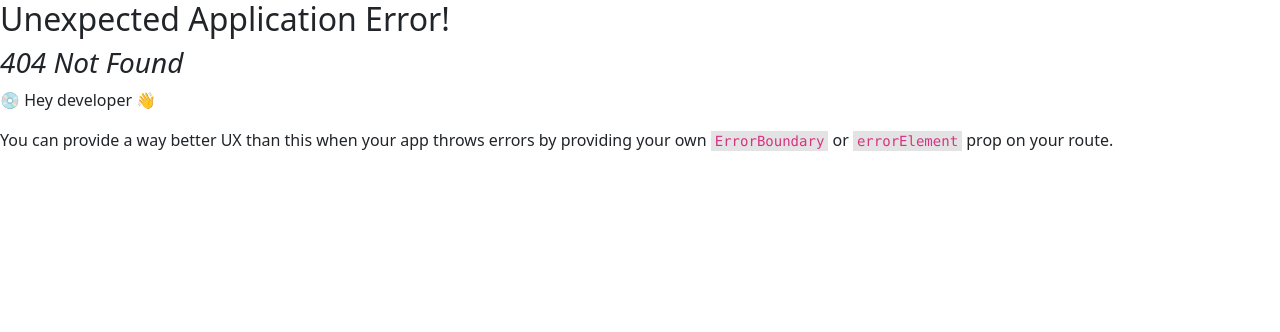
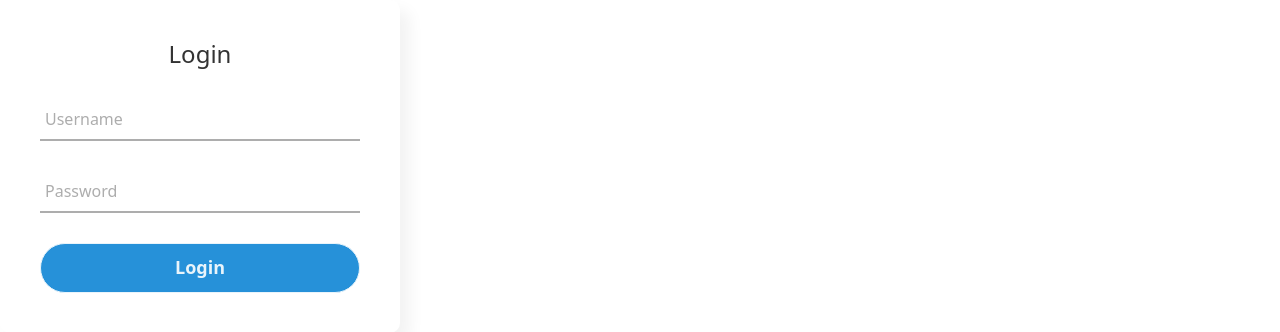
Before and after one commit to Pixoll/food-comp-db-frontend, a React (Create React App) app: page /login in a window 1280 px wide. Before the commit this address had no page. Shown: the top 332 px of the page. Built offline with nearby package versions, Linux system fonts and the light colour scheme.

Commit message:
Add login page

```diff
--- /dev/null
+++ b/src/assets/css/_login.css
@@ -0,0 +1,81 @@
+.login-div {
+    width: 400px;
+    padding: 40px;
+    background: white;
+    border-radius: 10px;
+    box-shadow: 10px 10px 15px rgba(0, 0, 0, 0.05);
+  }
+
+  .login-div h1 {
+    text-align: center;
+    margin-bottom: 20px;
+    font-size: 24px;
+    color: #333;
+  }
+
+  form .txt_field {
+    position: relative;
+    border-bottom: 2px solid #adadad;
+    margin: 30px 0;
+  }
+
+  .txt_field input {
+    width: 100%;
+    padding: 0 5px;
+    height: 40px;
+    font-size: 16px;
+    border: none;
+    background: none;
+    outline: none;
+  }
+
+  .txt_field label {
+    position: absolute;
+    top: 50%;
+    left: 5px;
+    color: #adadad;
+    transform: translateY(-50%);
+    font-size: 16px;
+    pointer-events: none;
+    transition: .5s;
+  }
+
+  .txt_field span::before {
+    content: '';
+    position: absolute;
+    top: 40px;
+    left: 0;
+    width: 0%;
+    height: 2px;
+    background: #2691d9;
+    transition: .5s;
+  }
+
+  .txt_field input:focus ~ label,
+  .txt_field input:valid ~ label {
+    top: -5px;
+    color: #2691d9;
+  }
+
+  .txt_field input:focus ~ span::before,
+  .txt_field input:valid ~ span::before {
+    width: 100%;
+  }
+
+  input[type="submit"] {
+    width: 100%;
+    height: 50px;
+    border: 1px solid;
+    background: #2691d9;
+    border-radius: 25px;
+    font-size: 18px;
+    color: #e9f4fb;
+    font-weight: 700;
+    cursor: pointer;
+    outline: none;
+  }
+
+  input[type="submit"]:hover {
+    border-color: #2691d9;
+    transition: .5s;
+  }
--- a/src/core/components/Navbar.tsx
+++ b/src/core/components/Navbar.tsx
@@ -1,6 +1,7 @@
 import { Navbar, Nav, Container } from 'react-bootstrap';
 import { Link } from 'react-router-dom';
 import NavDropdown from 'react-bootstrap/NavDropdown';
+import loginIcon from '../../assets/images/enter.png';
 
 const AppNavbar = () => {
     return (
@@ -10,19 +11,25 @@ const AppNavbar = () => {
                 <Navbar.Toggle aria-controls="basic-navbar-nav" />
                 <Navbar.Collapse id="basic-navbar-nav">
                     <Nav className="me-auto">
-                        <Nav.Link as = {Link} to = "/search">Buscar</Nav.Link>
+                        <Nav.Link as={Link} to="/search">Buscar</Nav.Link>
                     </Nav>
-
-                    <NavDropdown title="Idiomas" id="nav-dropdown">
-                        <NavDropdown.Item>ESPAÑOL</NavDropdown.Item>
-                        <NavDropdown.Item>INGLES</NavDropdown.Item>
-                    </NavDropdown>
+                    <Nav className="ms-auto">
+                        <NavDropdown title="Idiomas" id="nav-dropdown">
+                            <NavDropdown.Item>ESPAÑOL</NavDropdown.Item>
+                            <NavDropdown.Item>INGLES</NavDropdown.Item>
+                        </NavDropdown>
+                        <Nav.Link as={Link} to="/login" >
+                            <img
+                                src={loginIcon}
+                                alt="User Icon"
+                                style={{ width: '28px', marginRight: '5px', fill: '#ffffff'}}
+                            />
+                        </Nav.Link>
+                    </Nav>
                 </Navbar.Collapse>
             </Container>
         </Navbar>
     );
 };
 
-
-
 export default AppNavbar;
--- a/src/core/routes/routes.tsx
+++ b/src/core/routes/routes.tsx
@@ -5,7 +5,7 @@ const HomeContainer = lazy(() => import("../../pages/home/HomePage"));
 const Nutrients = lazy(() => import("../components/information/Nutrients"));
 const SearchPage = lazy(() => import("../../pages/search/SearchPage"));
 const DetailPage = lazy(() => import("../../pages/detailFood/DetailPage"));
-
+const LoginPage = lazy(()=> import("../../pages/loginPage"))
 export const router = createBrowserRouter([
     {
       path: "/",
@@ -31,6 +31,10 @@ export const router = createBrowserRouter([
           path: "search/details/:id",
           element: <DetailPage />,
         },
+        {
+          path: "login",
+          element: <LoginPage />,
+        },
       ],
     },
   ]);
--- /dev/null
+++ b/src/pages/loginPage.tsx
@@ -0,0 +1,24 @@
+import React from 'react';
+import "../assets/css/_login.css"
+const loginPage = () =>{
+    return (
+        <div className="login-div">
+            <h1>Login</h1>
+            <form method="post">
+                <div className="txt_field">
+                    <input type="text" required />
+                    <span></span>
+                    <label>Username</label>
+                </div>
+                <div className="txt_field">
+                    <input type="password" required />
+                    <span></span>
+                    <label>Password</label>
+                </div>
+                <input type="submit" value="Login" />
+            </form>
+        </div>
+    );
+};
+
+export default loginPage;
```
Also changed, not shown: src/assets/images/enter.png (added), src/core/services/indication.txt (deleted).
